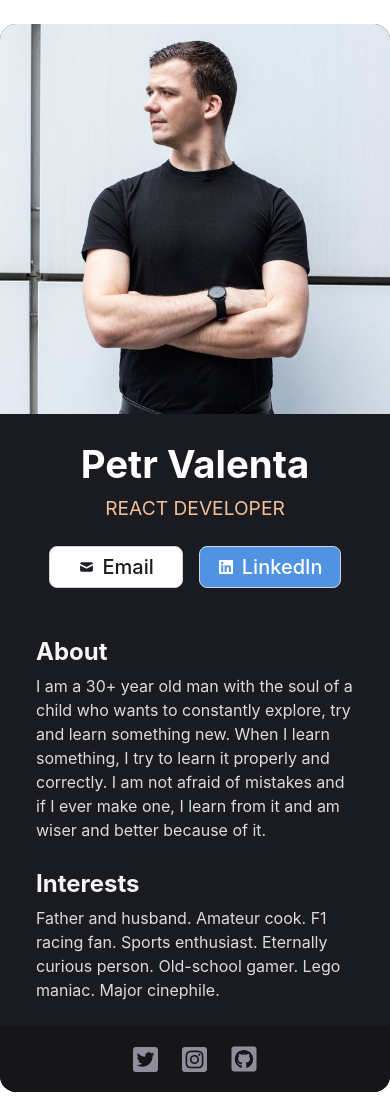
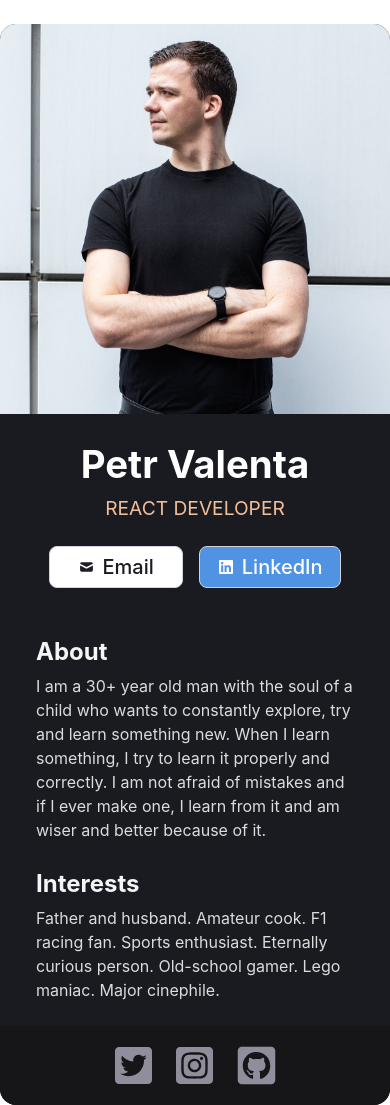
Before and after one commit to PetrValenta92/digital-business-card, a React (Vite) app: page / in a window 390 px wide. Built offline with nearby package versions, Linux system fonts and the light colour scheme.

Commit message:
Add action pseudo-classes and media queries for svg elements in Footer.jsx

```diff
--- a/src/App.css
+++ b/src/App.css
@@ -68,7 +68,7 @@
 }
 
 .contacts__email:hover,
-.contacts__email:focus,
+.contacts__email:active,
 .contacts__email:focus-visible {
   background-color: rgba(209, 213, 219, 1);
 }
@@ -80,7 +80,7 @@
 }
 
 .contacts__linkedIn:hover,
-.contacts__linkedIn:focus,
+.contacts__linkedIn:active,
 .contacts__linkedIn:focus-visible {
   background-color: rgba(2, 62, 138, 1);
 }
@@ -122,3 +122,21 @@
   width: 26px;
   height: 26px;
 }
+
+.footer > a > svg:hover,
+.footer > a > svg:active,
+.footer > a > svg:focus-visible {
+  fill: rgba(243, 191, 153, 1);
+}
+
+@media (width > 23rem) {
+  .footer > a > svg {
+    width: 37px;
+    height: 37px;
+  }
+
+  .footer > a:nth-child(3) > svg {
+    width: 39px;
+    height: 39px;
+  }
+}
```
